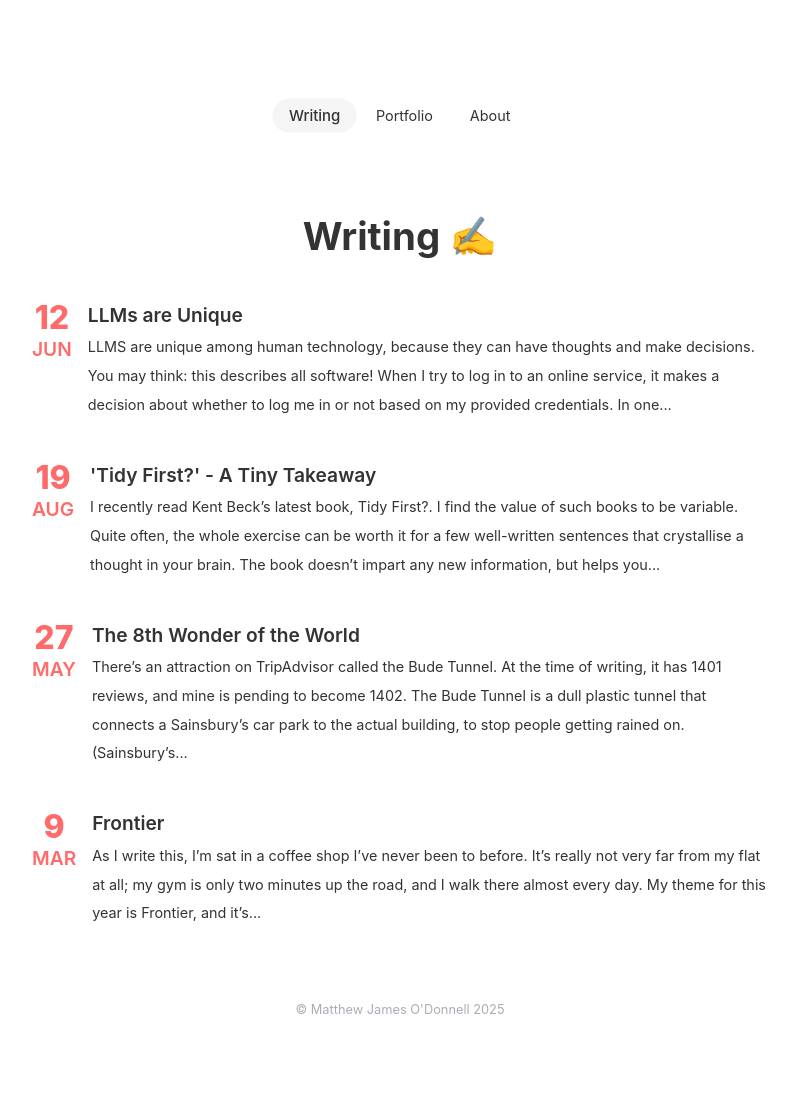
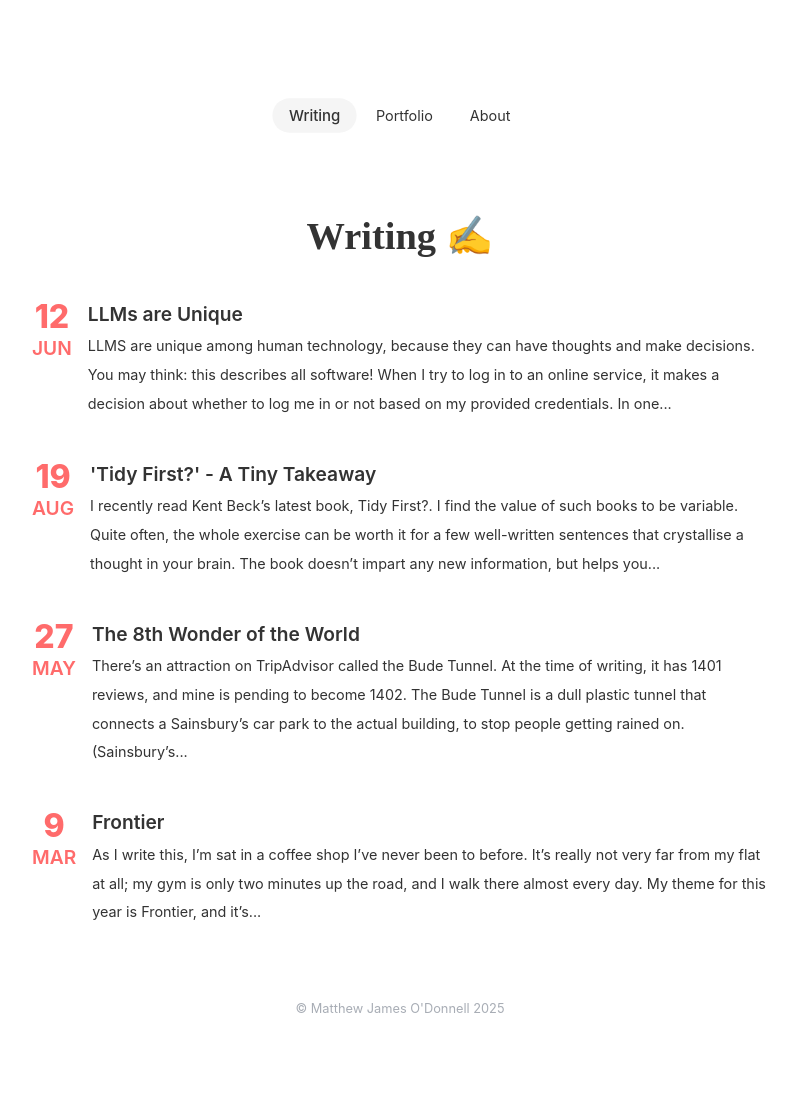
Before and after one commit to mattjamesod/andhash39, a Jekyll site: the page built from index.markdown, in a window 1280 px wide. Shown: the whole page, without its empty margins (240-1036 px from the left). Built offline with Jekyll 4.4.1, drawn with Linux system fonts in a browser that asks for light colours; some web fonts are replaced.

Commit message:
title font usage

```diff
--- a/_layouts/blog-index.html
+++ b/_layouts/blog-index.html
@@ -8,7 +8,7 @@ layout: header-and-footer
 
 {% if posts.size > 0 %}
 	{% if posts.size > 0 %}
-	<h1 class="centered">Writing ✍️</h1>
+	<h1 class="centered title-font">Writing ✍️</h1>
 		<ul class="post-list">
 			{% assign date_format_1 = "%-d" %}
 			{% assign date_format_2 = "%-b" %}
--- a/_layouts/portfolio-index.html
+++ b/_layouts/portfolio-index.html
@@ -3,7 +3,7 @@ layout: header-and-footer
 ---
 
 <div class="portfolio-container">
-	<h1 class="centered">Portfolio 🧑‍💻</h1>
+	<h1 class="centered title-font">Portfolio 🧑‍💻</h1>
 
 	<p>I have five years of experience as a developer using a wide varierty of technologies, and I consider myself a generalist who can adapt to any problem. My portfolio of independent iOS apps is below, built using native technologies (<b>Swift</b> and <b>SwiftUI</b>). I have extensive web development experience with <b>Ruby</b>, <b>SQL</b>, <b>JS</b>, and <b>C#/.NET</b>.</p>
 
```
